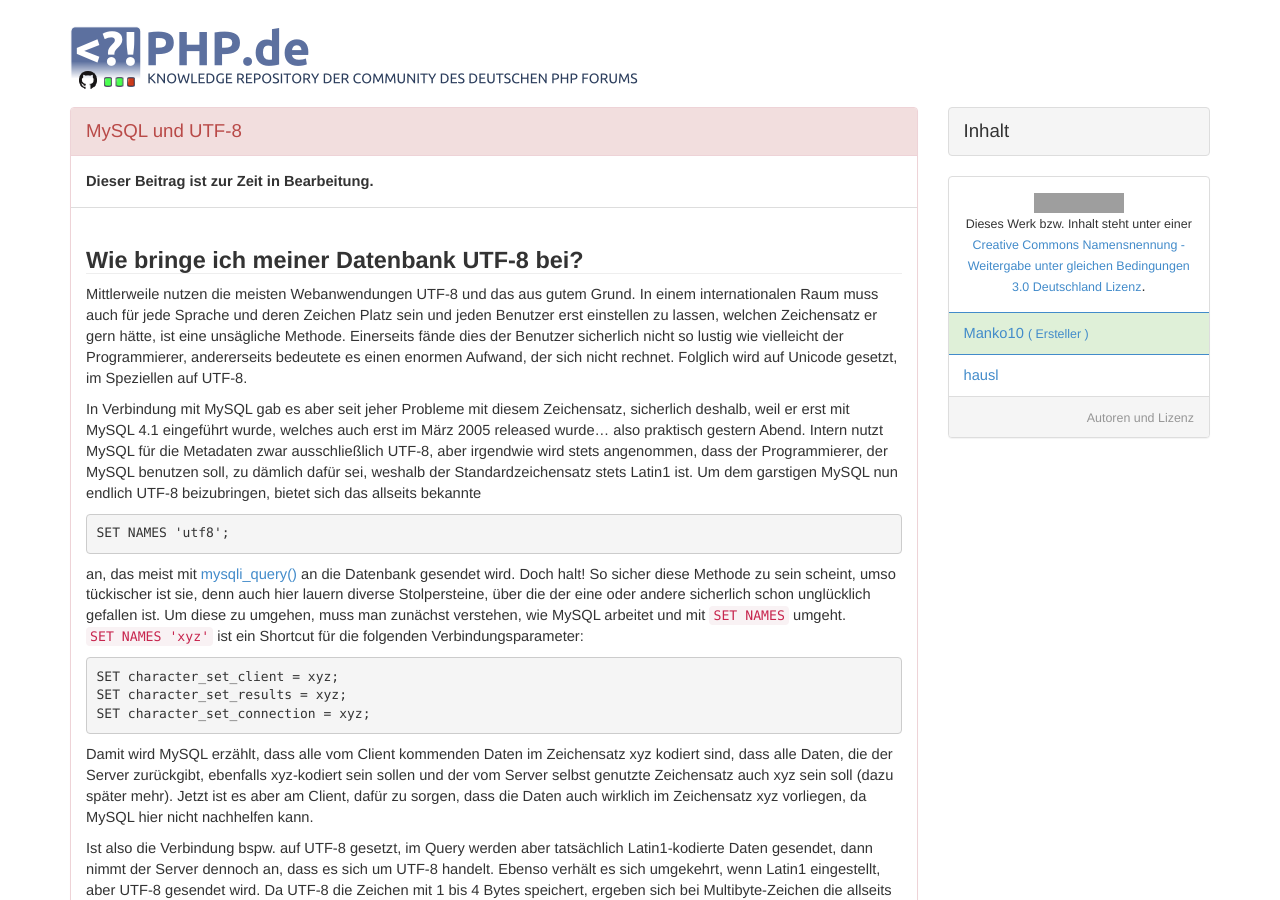
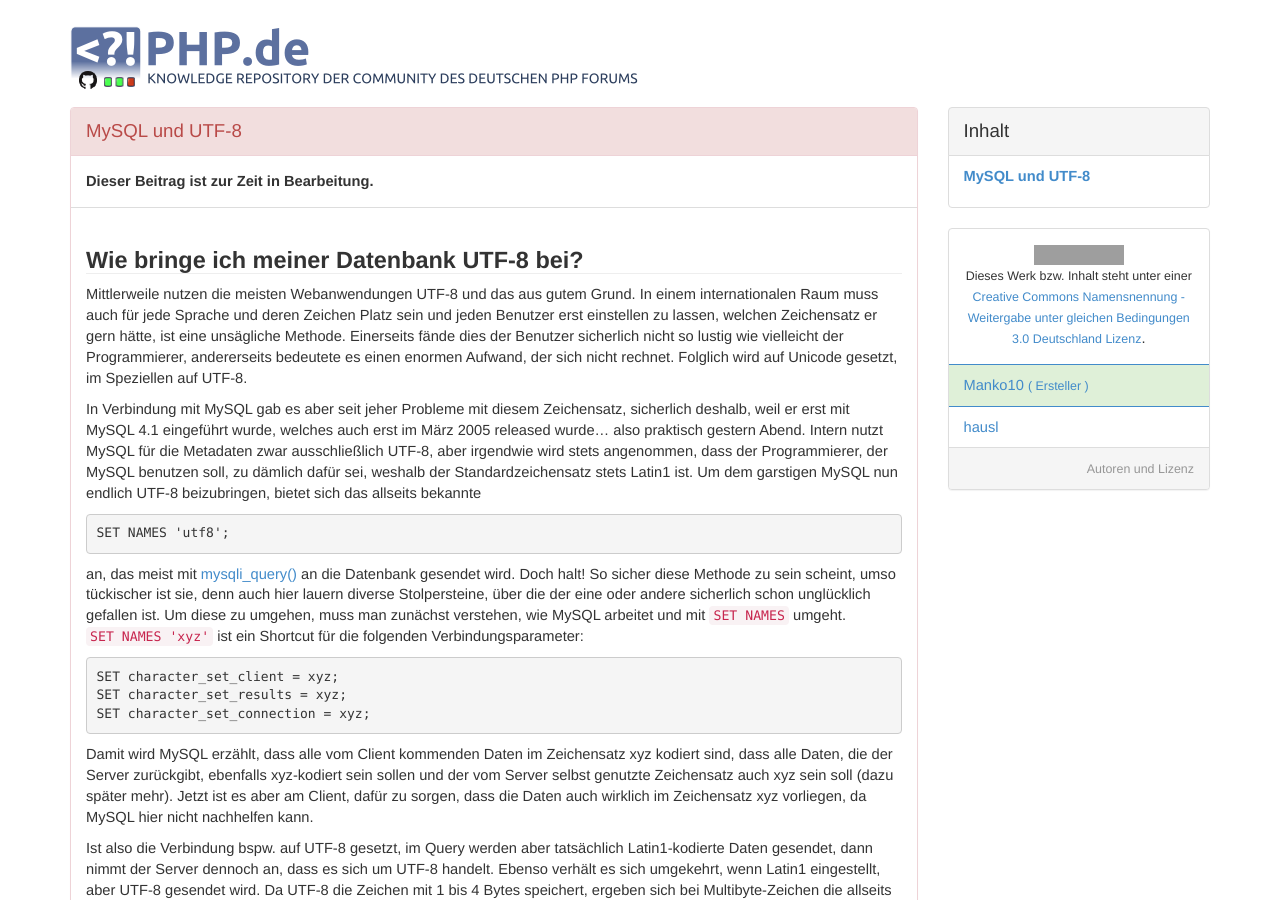
Before and after one commit to php-de/php-de.github.io, a Jekyll site: the page built from database/mysql-and-utf8.md, in a window 1280 px wide and 900 px high. Built offline with Jekyll 4.4.1, drawn with Linux system fonts in a browser that asks for light colours; grey boxes are pictures that could not be loaded.

Commit message:
Update mysql-and-utf8.md

```diff
--- a/database/mysql-and-utf8.md
+++ b/database/mysql-and-utf8.md
@@ -10,8 +10,8 @@ author:
         profile: 21246
 
 inhalt:
-    -   name: ""
-        anchor:
+    -   name: "MySQL und UTF-8"
+        anchor: wie-bringe-ich-meiner-datenbank-utf-8-bei
         simple: ""
 
 entry-type: in-progress
```
